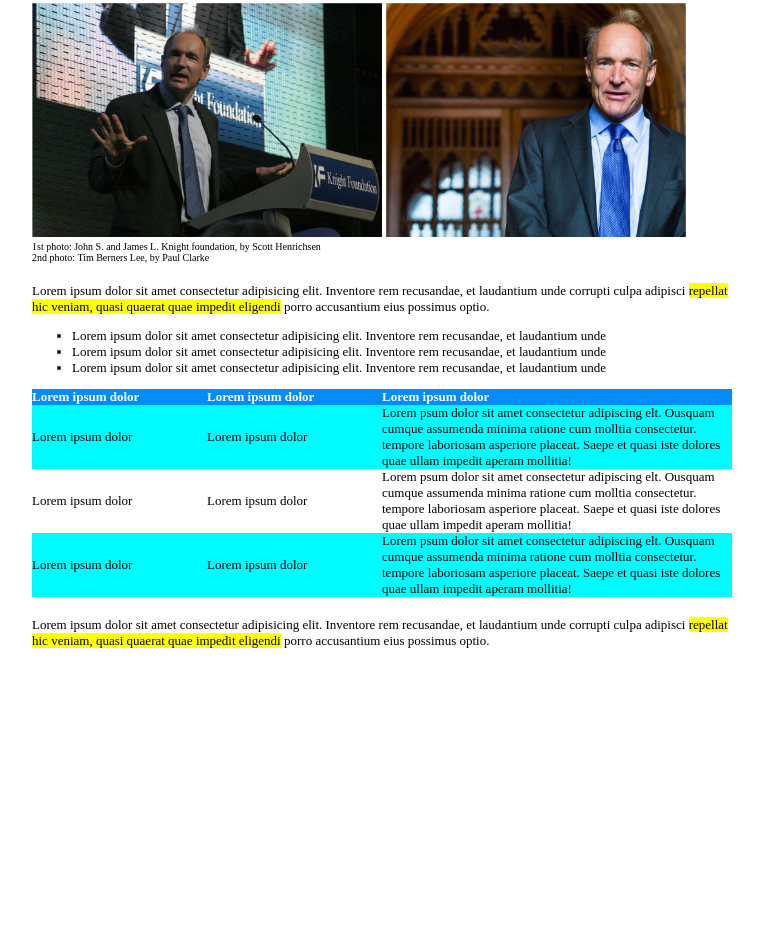
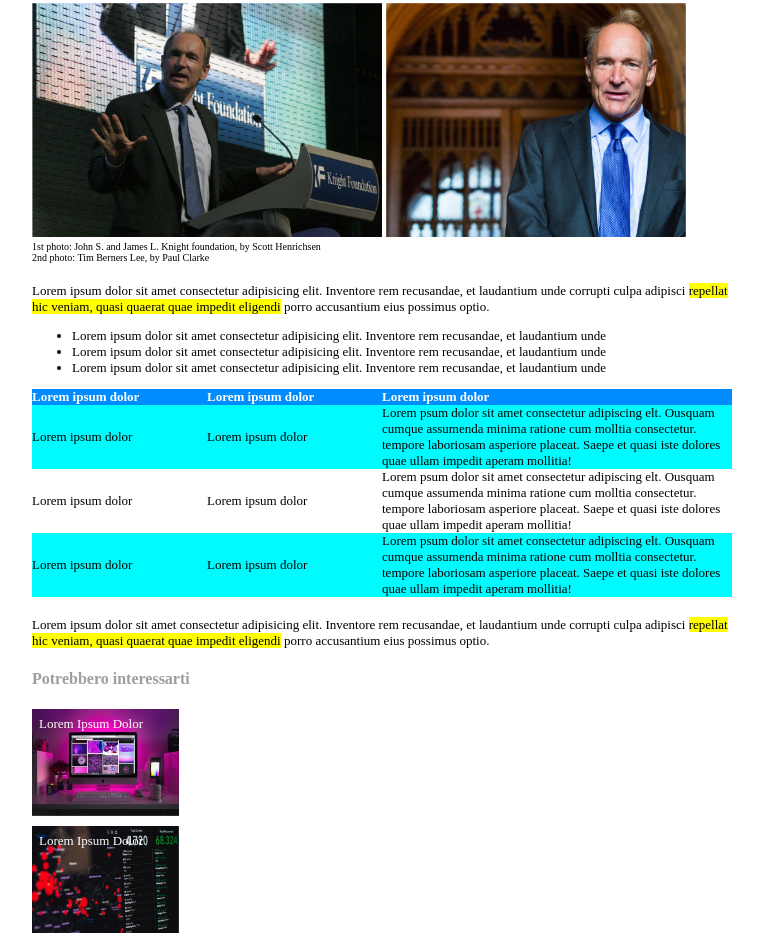
Before and after one commit to JeromeMaligaya/html-css-booleaner, a plain HTML site: page index.html in a window 1280 px wide. Shown: the part 215-1148 px from the top of the page, without its empty margins (258-1021 px from the left). Before the commit the page ends 1000 px from the top, so only its background shows below. Drawn offline with Linux system fonts and the light colour scheme.

Commit message:
added interest section

```diff
--- a/index.html
+++ b/index.html
@@ -87,7 +87,13 @@
                 Lorem ipsum dolor sit amet consectetur adipisicing elit. Inventore rem recusandae, et laudantium unde corrupti culpa adipisci <span class="yellowing">repellat hic veniam, quasi quaerat quae impedit eligendi</span> porro accusantium eius possimus optio.
                </article>
 
-
+               <section>
+                <h4 style="color: #9E9E9E">Potrebbero interessarti</h4>
+                <div>
+                <div class="interest1"> Lorem Ipsum Dolor</div>
+                <div class="interest2"> Lorem Ipsum Dolor</div>
+                </div>
+               </section>
             </main>
 
 
--- a/style.css
+++ b/style.css
@@ -84,3 +84,23 @@ thead{
 .celllong{
     width: 50%;
 }
+
+.interest1{
+    margin-bottom: 10px;
+    background-image: url(img/monitor.jpg);
+}
+
+.interest2{
+    background-image: url(img/graph.jpg);
+}
+
+.interest1, .interest2{
+    color: white;
+    padding-left: 7px;
+    padding-top: 7px;
+    font-size: 13px;
+    width: 20%;
+    height: 100px;
+    background-size: 100% 100%;
+
+}
```
